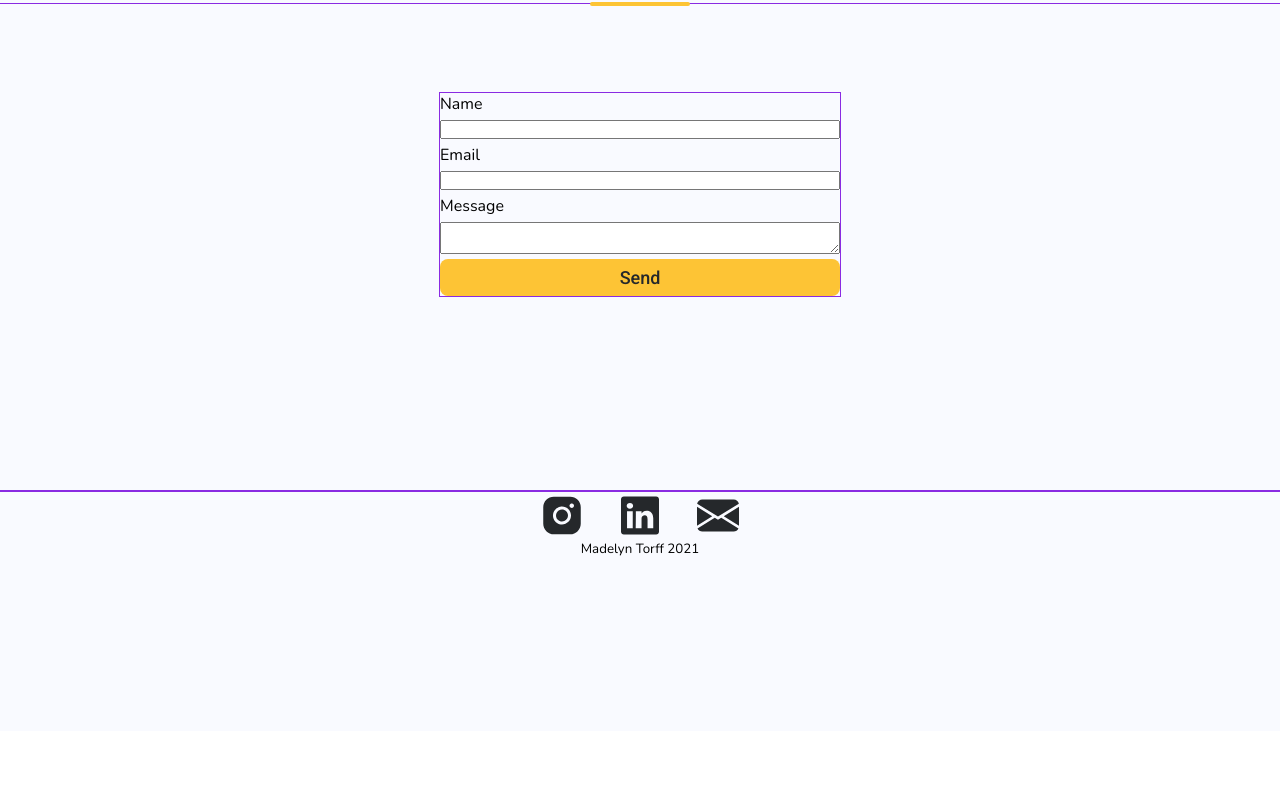
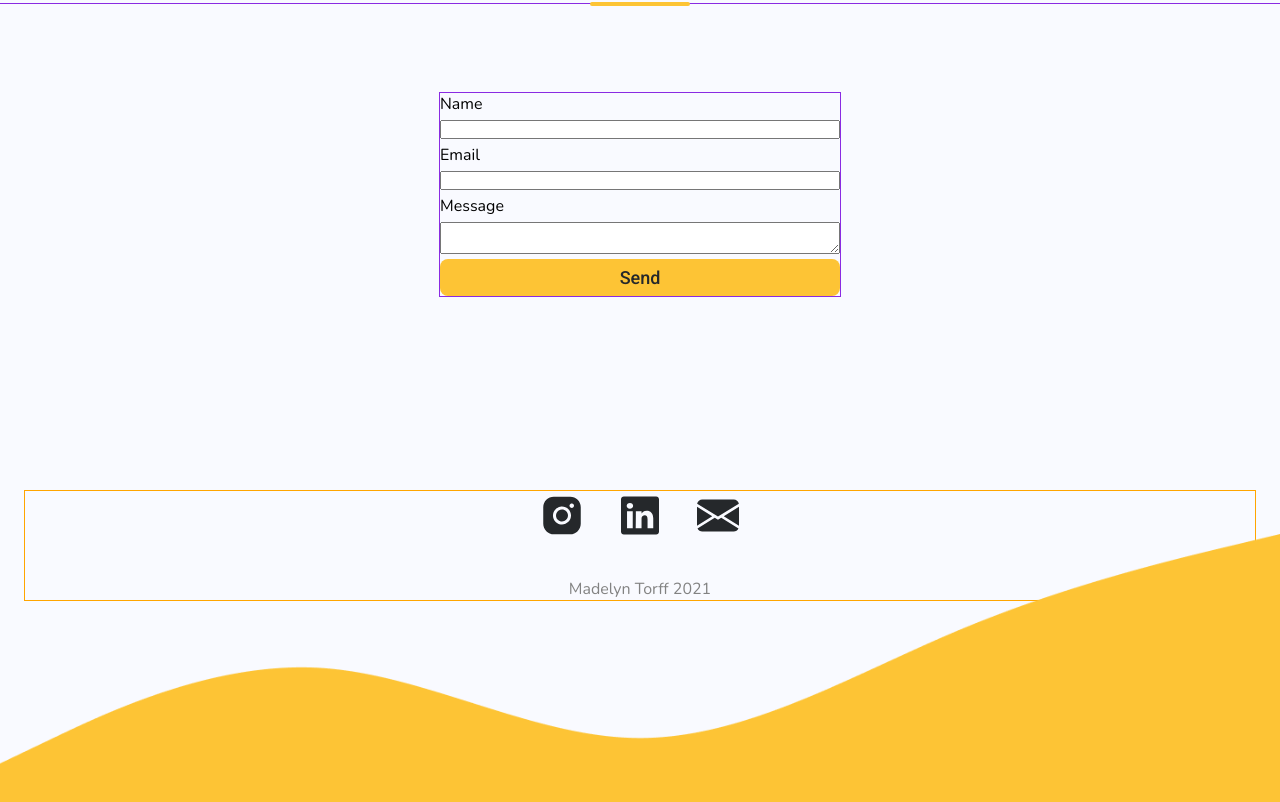
Before and after one commit to Renata-And/portfolio, a React app: page / in a window 1280 px wide. Shown: the part 3603-4405 px from the top of the page. Before the commit the page ends 4334 px from the top, so only its background shows below. Built offline with nearby package versions, Linux system fonts and the light colour scheme; a web font is replaced by a local one.

Commit message:
Added styles to the Footer

```diff
--- a/src/layout/footer/Footer.tsx
+++ b/src/layout/footer/Footer.tsx
@@ -2,10 +2,14 @@ import React from 'react'
 import styled from 'styled-components'
 import { Icon } from '../../components/icon/Icon'
 import { FlexWrapper } from '../../components/FlexWrapper.styled'
+import { theme } from '../../styles/Theme'
+import bgImg from '../../assets/images/footerImg.png'
+import { Container } from '../../components/Container.styled'
 
 export const Footer = () => {
   return (
     <StyledFooter>
+      <Container>
         <FlexWrapper direction={'column'} align={'center'}>
           <SocialList>
             <SocialItem>
@@ -26,18 +30,21 @@ export const Footer = () => {
           </SocialList>
           <Copyright>Madelyn Torff 2021 </Copyright>
         </FlexWrapper>
+        <Image src={bgImg} />
+      </Container>
     </StyledFooter>
   )
 }
 
 const StyledFooter = styled.footer`
-  min-height: 30vh;
-  outline: 1px solid blueviolet;
+  padding-bottom: 240px;
+  position: relative;
 `
 
 const SocialList = styled.ul`
   display: flex;
   gap: 30px;
+  margin-bottom: 32px;
 `
 
 const SocialItem = styled.li`
@@ -45,9 +52,23 @@ const SocialItem = styled.li`
 `
 
 const SocialLink = styled.a`
+  display: inline-block;
+  color: ${theme.colors.fontPrimary};
 
+  &:hover {
+    opacity: 0.7;
+    transform: scale(1.1);
+  }
 `
 
 const Copyright = styled.small`
+  font-size: 16px;
+  color: ${theme.colors.fontSecondary};
+`
 
+const Image = styled.img`
+  position: absolute;
+  bottom: 0;
+  left: 50%;
+  transform: translateX(-50%);
 `
```
Also changed, not shown: src/assets/images/footerImg.png (added). Lines whose indentation alone changed are shown as unchanged.
